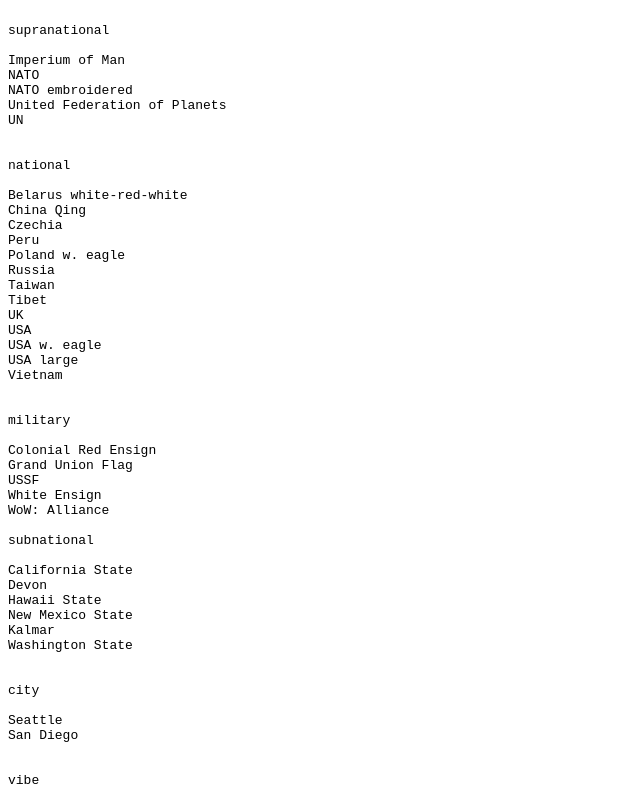
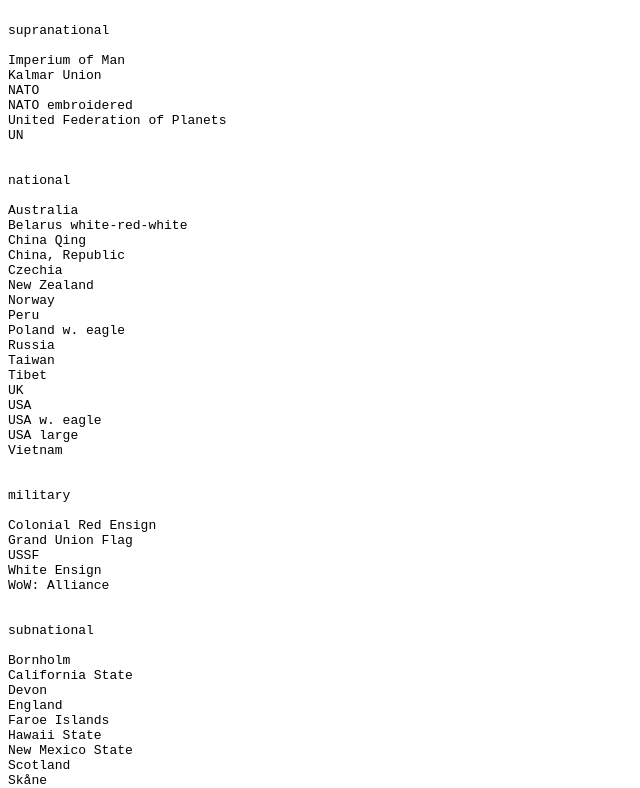
Before and after one commit to leondz/vexillomesse, a plain HTML site: page index.html in a window 1280 px wide. Shown: the top 788 px of the page, without its empty margins (0-640 px from the left). Drawn offline with Linux system fonts and the light colour scheme.

Commit message:
Update index.html

```diff
--- a/index.html
+++ b/index.html
@@ -3,6 +3,7 @@
 supranational
 
 Imperium of Man
+Kalmar Union
 NATO
 NATO embroidered
 United Federation of Planets
@@ -11,9 +12,13 @@ UN
 
 national
 
+Australia
 Belarus white-red-white
 China Qing
+China, Republic
 Czechia
+New Zealand
+Norway
 Peru
 Poland w. eagle
 Russia
@@ -34,13 +39,18 @@ USSF
 White Ensign
 WoW: Alliance
 
+
 subnational
 
+Bornholm
 California State
 Devon
+England
+Faroe Islands
 Hawaii State
 New Mexico State
-Kalmar
+Scotland
+Skåne
 Washington State
 
 
@@ -53,7 +63,7 @@ San Diego
 vibe
 
 Birds aren't real
-Climate temperatures
+Climate stripes
 Pirate office
 Science is real
 
```
